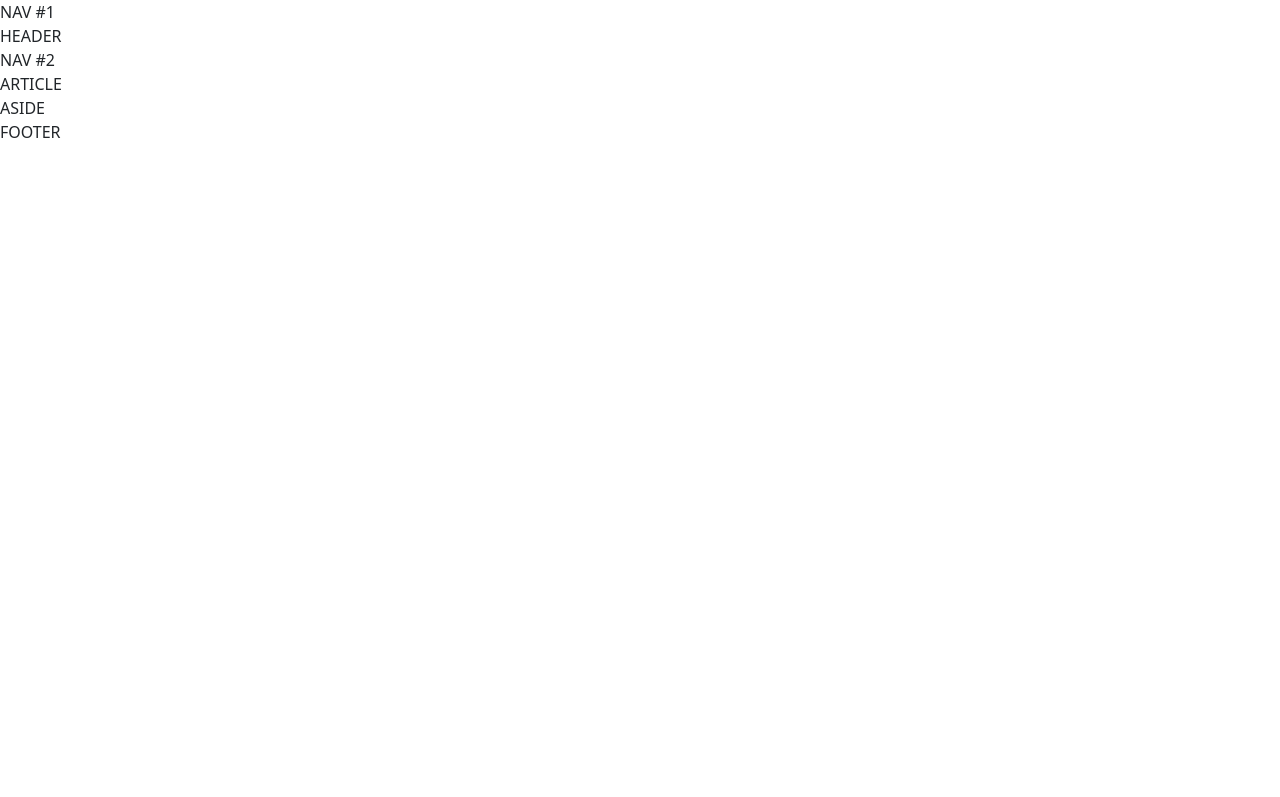
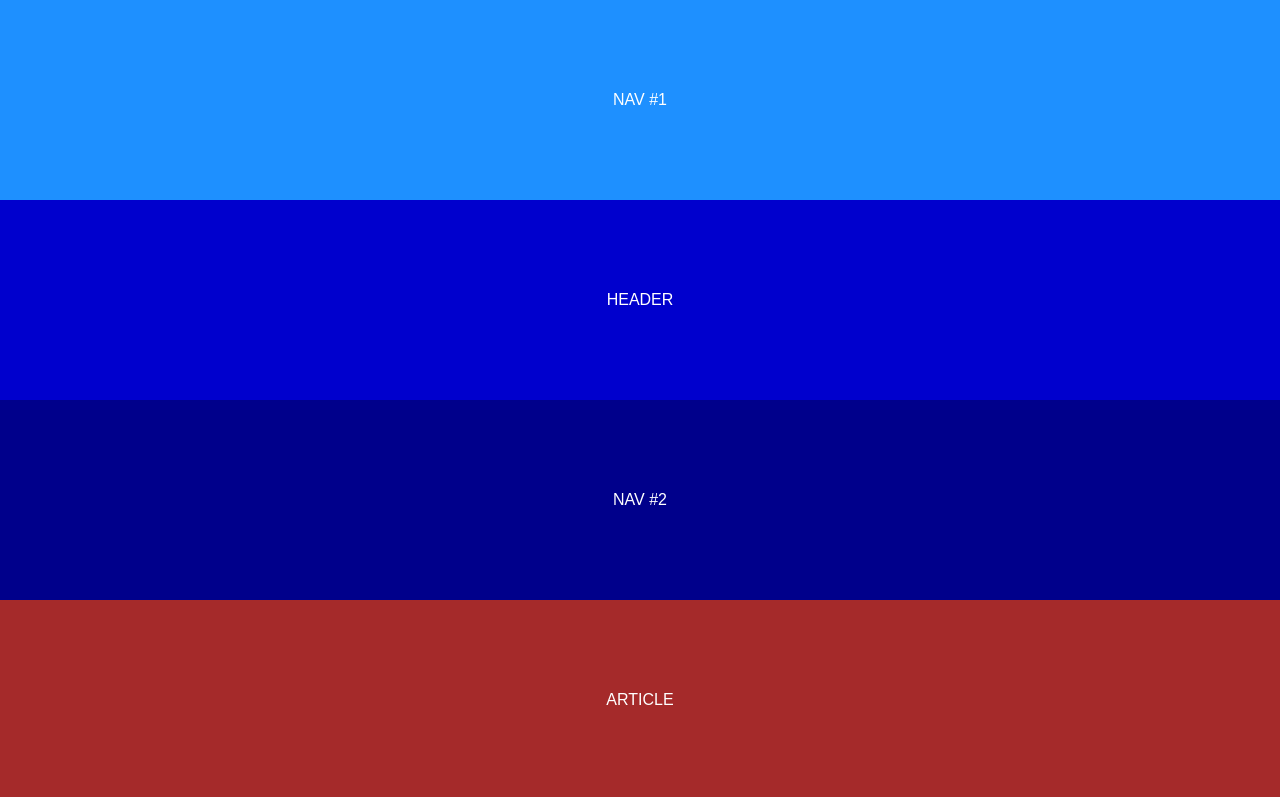
Before and after one commit to Xlussov/homework, a plain HTML site: page index.html in a window 1280 px wide. Shown: the top 797 px of the page. Drawn offline with nearby package versions, Linux system fonts and the light colour scheme.

Commit message:
added color to block

```diff
--- a/css/style.css
+++ b/css/style.css
@@ -0,0 +1,33 @@
+.items {
+    height: 200px;
+    color: white;
+    font-family: sans-serif;
+    display: flex;
+    justify-content: center;
+    align-items: center;
+
+}
+
+.item1 {
+    background-color: dodgerblue;
+}
+
+.item2 {
+    background-color:mediumblue;
+}
+
+.item3 {
+    background-color: darkblue;
+}
+
+.item4 {
+    background-color: brown;
+}
+
+.item5 {
+    background-color: darkolivegreen;
+}
+
+.item6 {
+    background-color: blueviolet;
+}
```
Also changed, not shown: index.html (+6 -6 lines).
